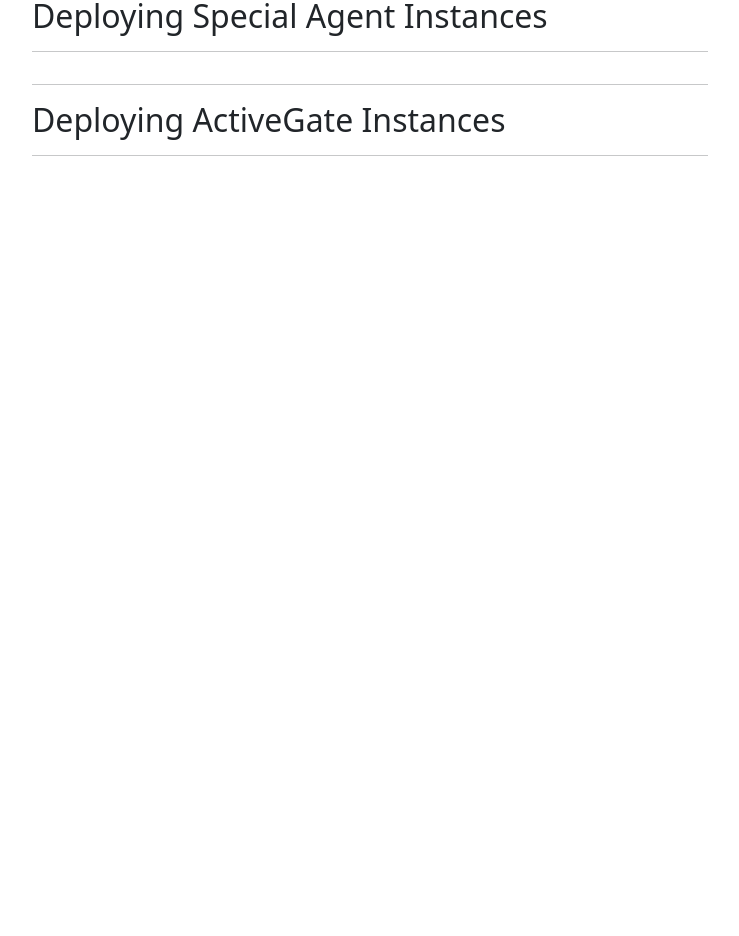
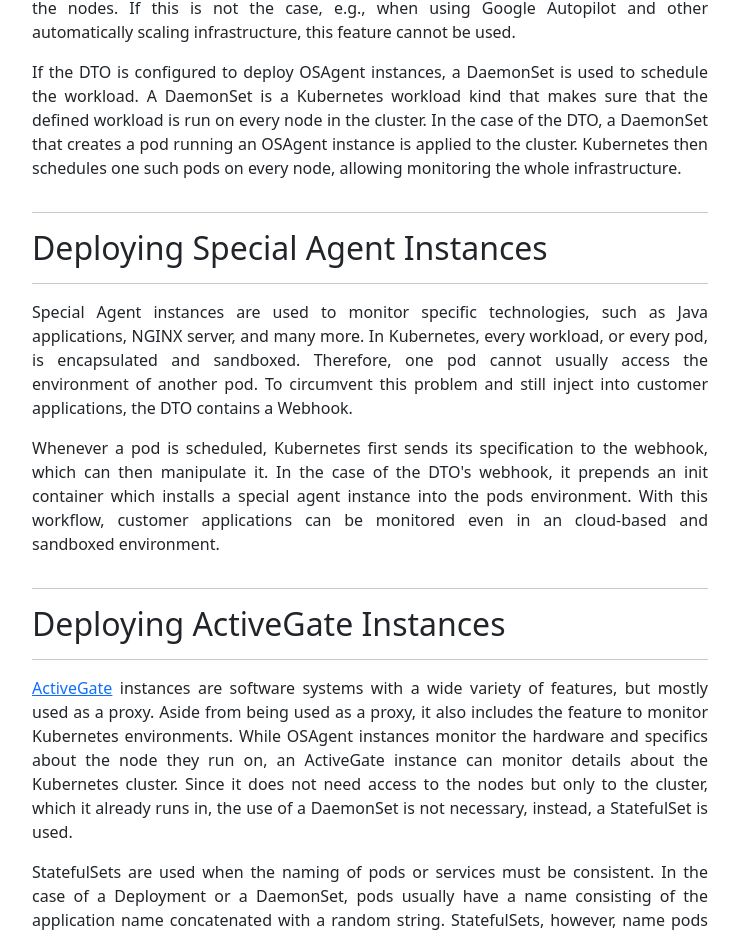
Before and after one commit to meik99/meik99.github.io, a React (Create React App) app in the folder website/: page /dynatrace-operator in a window 1280 px wide. Shown: the part 1491-2427 px from the top of the page, without its empty margins (270-1009 px from the left). Before the commit the page ends 1663 px from the top, so only its background shows below. Built offline with nearby package versions, Linux system fonts and the light colour scheme.

Commit message:
finished dto

```diff
--- a/website/src/pages/dynatrace-operator/DynatraceOperator.js
+++ b/website/src/pages/dynatrace-operator/DynatraceOperator.js
@@ -57,20 +57,26 @@
                 <div className="col-12">
                     <h3>Kubernetes and GKE</h3>
                     <p>
-                        Kubernetes is a software system, that is used to combine servers to a cluster and manage the state of them and resources on them.
+                        Kubernetes is a software system, that is used to combine servers to a cluster and manage the
+                        state of them and resources on them.
                         Servers that are connected this way are commonly called nodes.
-                        Several kinds of workloads can be scheduled on a Kubernetes cluster by specifying the state the cluster should have.
-                        Kubernetes then deploys these workloads according to their resource requirements on connected nodes.
+                        Several kinds of workloads can be scheduled on a Kubernetes cluster by specifying the state the
+                        cluster should have.
+                        Kubernetes then deploys these workloads according to their resource requirements on connected
+                        nodes.
                         The target state of a cluster can be defined using various kinds of configuration files.
                         Most notably and important for this project are
                         <a href="https://kubernetes.io/docs/concepts/workloads/controllers/deployment/"> Deployments</a>,
                         <a href="https://kubernetes.io/docs/concepts/workloads/controllers/statefulset/"> StatefulSets</a>,
-                        <a href="https://kubernetes.io/docs/concepts/workloads/controllers/daemonset/"> DaemonSets</a>, and
+                        <a href="https://kubernetes.io/docs/concepts/workloads/controllers/daemonset/"> DaemonSets</a>,
+                        and
                         <a href="https://kubernetes.io/docs/concepts/workloads/pods/"> Pods</a>.
                     </p>
                     <p>
-                        The Google Kubernetes Engine (GKE) is a IaaS provider that can be used to instantiate a Kubernetes cluster on Google infrastructure.
-                        Different providers exist, such as Amazon Web Service (AWS), Microsoft Azure, or Oracle Cloud Infrastructure (OCI).
+                        The Google Kubernetes Engine (GKE) is a IaaS provider that can be used to instantiate a
+                        Kubernetes cluster on Google infrastructure.
+                        Different providers exist, such as Amazon Web Service (AWS), Microsoft Azure, or Oracle Cloud
+                        Infrastructure (OCI).
                         This project was mainly developed using GKE.
                     </p>
                 </div>
@@ -78,9 +84,12 @@
                 <div className="col-12">
                     <h3>Operator SDK</h3>
                     <p>
-                        The <a href="https://sdk.operatorframework.io/">Operator SDK</a> can be used to write an operator for a Kubernetes cluster.
-                        Operators are software systems that use the Kubernetes API to communicate with the cluster and, for example, schedule workloads automatically.
-                        Since Kubernetes provides this API via HTTP calls, a SDK is not strictly needed, but it makes development easier by wrapping such calls in easier to use methods.
+                        The <a href="https://sdk.operatorframework.io/">Operator SDK</a> can be used to write an
+                        operator for a Kubernetes cluster.
+                        Operators are software systems that use the Kubernetes API to communicate with the cluster and,
+                        for example, schedule workloads automatically.
+                        Since Kubernetes provides this API via HTTP calls, a SDK is not strictly needed, but it makes
+                        development easier by wrapping such calls in easier to use methods.
                         The specific SDK used in this project allows building an operator in Golang, Ansible, or Helm.
                         Golang is used to develop the DTO, since it offers the most flexibility.
                     </p>
@@ -89,9 +98,13 @@
                 <div className="col-12">
                     <h3>Golang</h3>
                     <p>
-                        The <a href="https://go.dev/">Go programming language</a>, also known as Golang, is a programming language developed by Google.
-                        It is mostly inspired by C and is similarly procedural, but also includes features for object-oriented, like types that can have methods, or functional programming, like functions as first class citizens.
-                        Furthermore, the syntax is easier to read and the tooling is more refined than the one of a typical C program.
+                        The <a href="https://go.dev/">Go programming language</a>, also known as Golang, is a
+                        programming language developed by Google.
+                        It is mostly inspired by C and is similarly procedural, but also includes features for
+                        object-oriented, like types that can have methods, or functional programming, like functions as
+                        first class citizens.
+                        Furthermore, the syntax is easier to read and the tooling is more refined than the one of a
+                        typical C program.
                     </p>
                 </div>
             </div>
@@ -107,7 +120,20 @@
             <div className="row">
                 <div className="col-12">
                     <p>
-
+                        OSAgent instances are used to monitor and collect metrics of underlying server infrastructure.
+                        Therefore, this feature can only be used with IaaS that provides access to the nodes.
+                        If this is not the case, e.g., when using Google Autopilot and other automatically scaling
+                        infrastructure, this feature cannot be used.
+                    </p>
+                    <p>
+                        If the DTO is configured to deploy OSAgent instances, a DaemonSet is used to schedule the
+                        workload.
+                        A DaemonSet is a Kubernetes workload kind that makes sure that the defined workload is run on
+                        every node in the cluster.
+                        In the case of the DTO, a DaemonSet that creates a pod running an OSAgent instance is applied to
+                        the cluster.
+                        Kubernetes then schedules one such pods on every node, allowing monitoring the whole
+                        infrastructure.
                     </p>
                 </div>
             </div>
@@ -115,16 +141,49 @@
             <div className="row">
                 <div className="col-12">
                     <hr/>
-                    <h2 id="deploying-osagent">Deploying Special Agent Instances</h2>
+                    <h2 id="deploying-special-agents">Deploying Special Agent Instances</h2>
                     <hr/>
                 </div>
             </div>
 
             <div className="row">
                 <div className="col-12">
+                    <p>
+                        Special Agent instances are used to monitor specific technologies, such as Java applications, NGINX server, and many more.
+                        In Kubernetes, every workload, or every pod, is encapsulated and sandboxed.
+                        Therefore, one pod cannot usually access the environment of another pod.
+                        To circumvent this problem and still inject into customer applications, the DTO contains a
+                        Webhook.
+                    </p>
+                    <p>
+                        Whenever a pod is scheduled, Kubernetes first sends its specification to the webhook, which can then manipulate it.
+                        In the case of the DTO's webhook, it prepends an init container which installs a special agent instance into the pods environment.
+                        With this workflow, customer applications can be monitored even in an cloud-based and sandboxed environment.
+                    </p>
+                </div>
+            </div>
+
+            <div className="row">
+                <div className="col-12">
                     <hr/>
-                    <h2 id="deploying-osagent">Deploying ActiveGate Instances</h2>
+                    <h2 id="deploying-activegates">Deploying ActiveGate Instances</h2>
                     <hr/>
+                </div>
+            </div>
+
+            <div className="row">
+                <div className="col-12">
+                    <p>
+                        <a href="https://www.dynatrace.com/support/help/setup-and-configuration/dynatrace-activegate">ActiveGate</a> instances are software systems with a wide variety of features, but mostly used as a proxy.
+                        Aside from being used as a proxy, it also includes the feature to monitor Kubernetes environments.
+                        While OSAgent instances monitor the hardware and specifics about the node they run on, an ActiveGate instance can monitor details about the Kubernetes cluster.
+                        Since it does not need access to the nodes but only to the cluster, which it already runs in, the use of a DaemonSet is not necessary, instead, a StatefulSet is used.
+                    </p>
+                    <p>
+                        StatefulSets are used when the naming of pods or services must be consistent.
+                        In the case of a Deployment or a DaemonSet, pods usually have a name consisting of the application name concatenated with a random string.
+                        StatefulSets, however, name pods using the application name and an increasing integer.
+                    </p>
                 </div>
             </div>
 
```
